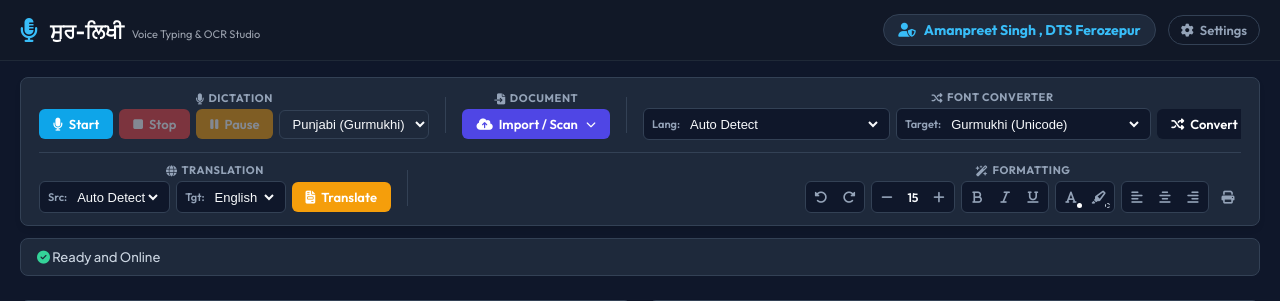
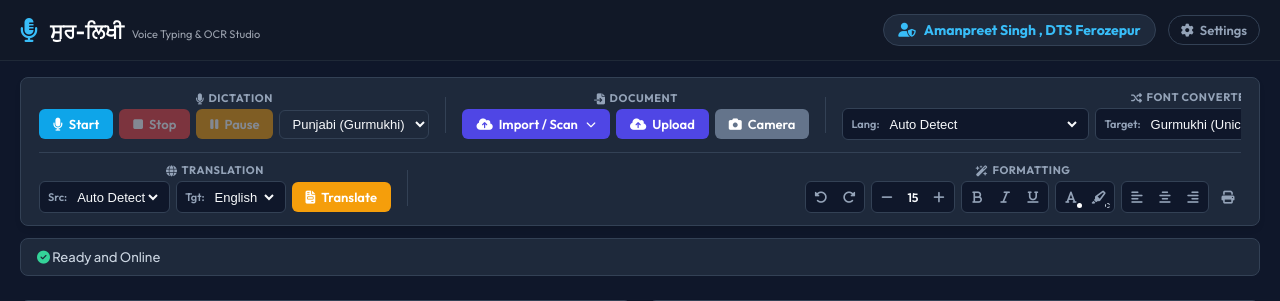
Before and after one commit to amanbhullar88/punjabi-ocr-studio, a Flask app: page / in a window 1280 px wide. Shown: the top 301 px of the page. Run offline with Flask 3, Linux system fonts and the light colour scheme; some libraries are stand-ins or nearby versions.

Commit message:
Add files via upload

```diff
--- a/templates/index.html
+++ b/templates/index.html
@@ -56,13 +56,19 @@
                 <div class="toolbar-group">
                     <div class="group-title"><i class="fa-solid fa-file-import"></i> Document</div>
                     <div class="group-controls">
-                        <div class="dropdown">
+                        <!-- Desktop Dropdown View -->
+                        <div class="dropdown desktop-only-import">
                             <button id="importDropdownBtn" class="btn btn-primary"><i class="fa-solid fa-cloud-arrow-up"></i> Import / Scan <i class="fa-solid fa-chevron-down" style="font-size: 10px; margin-left: 2px;"></i></button>
                             <div id="importDropdownMenu" class="dropdown-menu">
                                 <a id="uploadDropdownItem" href="javascript:void(0)"><i class="fa-solid fa-cloud-arrow-up"></i> Upload File</a>
                                 <a id="cameraDropdownItem" href="javascript:void(0)"><i class="fa-solid fa-camera"></i> Scan Document</a>
                             </div>
                         </div>
+
+                        <!-- Mobile Inline Buttons View -->
+                        <button id="uploadBtnMobile" class="btn btn-primary mobile-only-import"><i class="fa-solid fa-cloud-arrow-up"></i> Upload</button>
+                        <button id="cameraBtnMobile" class="btn btn-secondary mobile-only-import"><i class="fa-solid fa-camera"></i> Camera</button>
+
                         <input type="file" id="fileInput" accept=".pdf,.docx,.png,.jpg,.jpeg" style="position: absolute; width: 0; height: 0; opacity: 0; pointer-events: none;">
                     </div>
                 </div>
```
